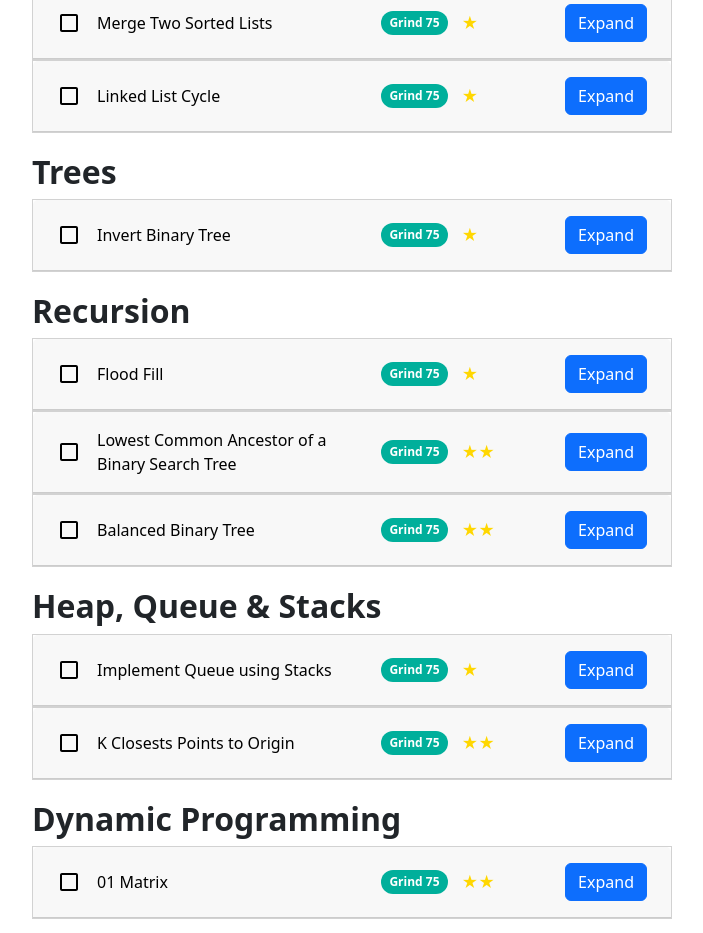
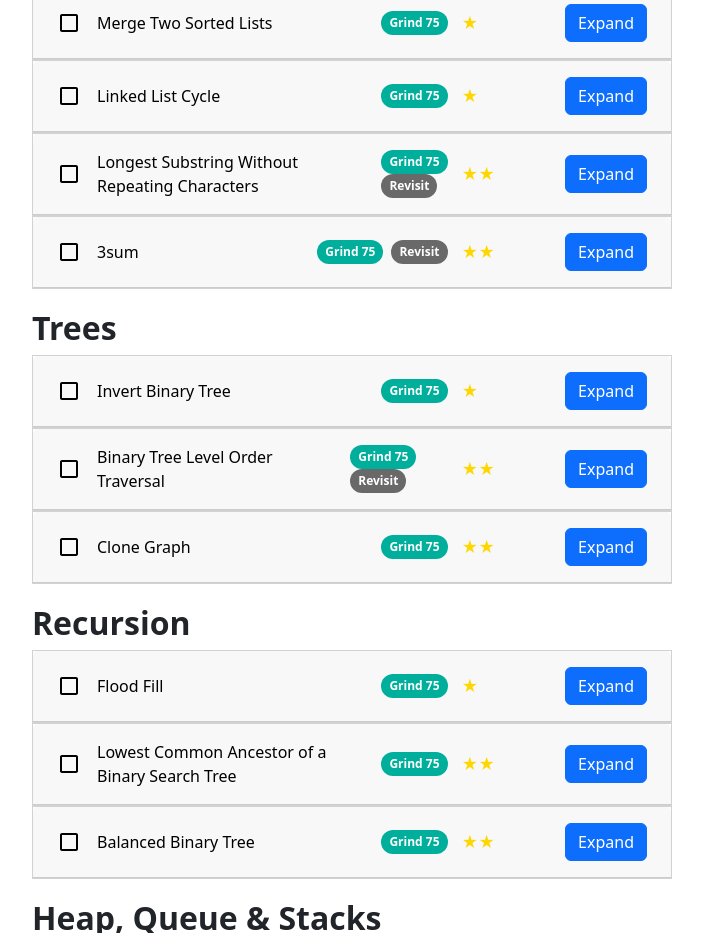
Before and after one commit to arunbalachandran/LeetCodeTracker, a React (Vite) app in the folder leetcode-tracker/: page / in a window 1280 px wide. Shown: the part 1160-2093 px from the top of the page, without its empty margins (288-991 px from the left). Built offline with nearby package versions, Linux system fonts and the light colour scheme.

Commit message:
FEATURE-14: Added additional problems; remove bg-color for syntax highlight. (#14)

```diff
--- a/leetcode-tracker/src/App.css
+++ b/leetcode-tracker/src/App.css
@@ -142,6 +142,9 @@
     background-color: transparent;
 }
 
+:not(pre) > pre[class*="language-"] {
+    background: transparent;
+}
 /* Ensure the expand button stays on the far right */
 .expand-button {
     margin-left: 10px;
--- a/leetcode-tracker/src/codeSnippets.ts
+++ b/leetcode-tracker/src/codeSnippets.ts
@@ -694,5 +694,191 @@ class Solution {
     }
 }`,
         python: ``
+    },
+    'Longest Substring Without Repeating Characters': {
+        java: `import java.util.HashMap;
+
+class Solution {
+    public int lengthOfLongestSubstring(String s) {
+        int i = 0;
+        int j = 1;
+        int maxWindow = 0;
+        if (s.length() <= 1) {
+            return s.length();
+        }
+
+        HashMap<Character, Integer> charMap = new HashMap<>();
+        charMap.put(s.charAt(i), i);
+        while (j < s.length()) {
+            Character currentChar = s.charAt(j);
+            if (charMap.containsKey(currentChar)) {
+                i = Math.max(i, charMap.get(currentChar) + 1);
+                charMap.put(currentChar, j);
+            }
+            charMap.put(currentChar, j);
+            maxWindow = Math.max(maxWindow, j - i + 1);
+            j++;
+        }
+
+        return maxWindow;
+    }
+}`,
+        python: ``
+    },
+    '3sum': {
+        java: `import java.util.Arrays;
+import java.util.HashSet;
+import java.util.List;
+import java.util.ArrayList;
+
+class Solution {
+
+    public List<List<Integer>> threeSum(int[] nums) {
+        Arrays.sort(nums);
+        HashSet<List<Integer>> triplets = new HashSet<>();
+
+        for (int i = 0; i < nums.length; i++) {
+            int leftIndex = 0;
+            int rightIndex = nums.length - 1;
+            while (leftIndex < i && rightIndex > i) {
+                int sum = nums[leftIndex] + nums[rightIndex] + nums[i];
+                if (sum == 0) {
+                    triplets.add(List.of(nums[leftIndex], nums[i], nums[rightIndex]));
+                    leftIndex++;
+                    rightIndex--;
+                } else if (sum < 0) {
+                    leftIndex++;
+                } else {
+                    rightIndex--;
+                }
+            }
+        }
+
+        return triplets.stream().toList();
+    }
+}
+`,
+        python: ``
+    },
+    'Binary Tree Level Order Traversal': {
+        java: `/**
+ * Definition for a binary tree node.
+ * public class TreeNode {
+ *     int val;
+ *     TreeNode left;
+ *     TreeNode right;
+ *     TreeNode() {}
+ *     TreeNode(int val) { this.val = val; }
+ *     TreeNode(int val, TreeNode left, TreeNode right) {
+ *         this.val = val;
+ *         this.left = left;
+ *         this.right = right;
+ *     }
+ * }
+ */
+import java.util.List;
+import java.util.ArrayList;
+import java.util.Deque;
+import java.util.PriorityQueue;
+
+class Solution {
+
+    private int height(TreeNode root) {
+        if (root == null) {
+            return 0;
+        }
+        return Math.max(height(root.left), height(root.right)) + 1;
+    }
+
+    private List<Integer> levelOrderHelper(List<Integer> result, TreeNode root, int targetHeight, int currentHeight) {
+        if (root == null) {
+            return result;
+        }
+
+        if (targetHeight == currentHeight) {
+            result.add(root.val);
+            return result;
+        } else if (currentHeight > targetHeight) {
+            levelOrderHelper(result, root.left, targetHeight, currentHeight - 1);
+            levelOrderHelper(result, root.right, targetHeight, currentHeight - 1);
+        }
+
+        return result;
+    }
+
+    public List<List<Integer>> levelOrder(TreeNode root) {
+        List<List<Integer>> result = new ArrayList<>();
+
+        // Iterative solution
+        Deque<TreeNode> queue = new LinkedList<>();
+        queue.add(root);
+
+        while (!queue.isEmpty()) {
+            int queueSize = queue.size();
+            List<Integer> subresult = new ArrayList<>();
+            for (int i = 0; i < queueSize; i++) {
+                TreeNode temp = queue.pollFirst();
+                if (temp != null) {
+                    subresult.add(temp.val);
+                    queue.addLast(temp.left);
+                    queue.addLast(temp.right);
+                }
+            }
+
+            if (!(subresult.size() == 0 && queue.isEmpty())) {
+                result.add(subresult);
+            }
+
+        }
+
+        return result;
+    }
+}`,
+        python: ``
+    },
+    'Clone Graph': {
+        java: `/*
+// Definition for a Node.
+class Node {
+    public int val;
+    public List<Node> neighbors;
+    public Node() {
+        val = 0;
+        neighbors = new ArrayList<Node>();
+    }
+    public Node(int _val) {
+        val = _val;
+        neighbors = new ArrayList<Node>();
+    }
+    public Node(int _val, ArrayList<Node> _neighbors) {
+        val = _val;
+        neighbors = _neighbors;
+    }
+}
+*/
+
+class Solution {
+
+    private Node cloneGraphHelper(Node node, HashMap<Node, Node> nodeMap) {
+        if (nodeMap.containsKey(node)) {
+            return nodeMap.get(node);
+        }
+
+        Node clonedNode = new Node(node.val);
+        clonedNode.neighbors = new ArrayList<>();
+        nodeMap.put(node, clonedNode);
+        for (Node neighbor: node.neighbors) {
+            clonedNode.neighbors.add(cloneGraphHelper(neighbor, nodeMap));
+        }
+
+        return clonedNode;
+    }
+
+    public Node cloneGraph(Node node) {
+        HashMap<Node, Node> nodeMap = new HashMap<>();
+        return node != null ? cloneGraphHelper(node, nodeMap) : node;
+    }
+}`,
+        python: ``
     }
 };
--- a/leetcode-tracker/src/components/ProblemLabel.tsx
+++ b/leetcode-tracker/src/components/ProblemLabel.tsx
@@ -11,6 +11,8 @@ const getLabelColor = (label: string): { backgroundColor: string, color: string
             return { backgroundColor: '#00af9b', color: 'white' };
         case 'Blind 75':
             return { backgroundColor: '#ff2d55', color: 'white' };
+        case 'Revisit':
+            return { backgroundColor: '#696969', color: 'white' };
         default:
             return { backgroundColor: '#aaaaaa', color: 'white' };
     }
--- a/leetcode-tracker/src/problems.ts
+++ b/leetcode-tracker/src/problems.ts
@@ -9,6 +9,7 @@ interface Problem {
   labels?: string[];
 }
 
+// TODO: validate the time & space complexity
 const problems: Problem[] = [
   {
     timeComplexity: 'O(n)',
@@ -224,6 +225,56 @@ const problems: Problem[] = [
     difficulty: 2,
     category: 'Heap, Queue & Stacks',
     labels: ['Grind 75']
+  },
+  {
+    timeComplexity: 'O(n)',
+    spaceComplexity: 'O(n)',
+    link: 'https://leetcode.com/problems/longest-substring-without-repeating-characters/',
+    linkTitle: 'Longest Substring Without Repeating Characters',
+    notes: `
+    ...
+    `,
+    difficulty: 2,
+    category: 'Two Pointers',
+    labels: ['Grind 75', 'Revisit']
+  },
+  {
+    timeComplexity: 'O(n^2)',
+    spaceComplexity: 'O(n)',
+    link: 'https://leetcode.com/problems/3sum/',
+    linkTitle: '3sum',
+    notes: `
+    ...
+    `,
+    difficulty: 2,
+    category: 'Two Pointers',
+    labels: ['Grind 75', 'Revisit']
+  },
+  {
+    timeComplexity: 'O(n^2)',
+    spaceComplexity: 'O(n)',
+    link: 'https://leetcode.com/problems/binary-tree-level-order-traversal/',
+    linkTitle: 'Binary Tree Level Order Traversal',
+    notes: `
+    ...
+    `,
+    difficulty: 2,
+    category: 'Trees',
+    labels: ['Grind 75', 'Revisit']
+  },
+  {
+    timeComplexity: 'O(n)',
+    spaceComplexity: 'O(n)',
+    link: 'https://leetcode.com/problems/clone-graph/',
+    linkTitle: 'Clone Graph',
+    notes: `
+    Craete a helper for cloning the graph. Create a hashmap to track previously visited nodes.
+    Recursively clone the graph and visit the neighbors and start closing them. Use the previously created hashmap so that previously visited
+    neighbors can be looked up without recloning them.
+    `,
+    difficulty: 2,
+    category: 'Trees',
+    labels: ['Grind 75']
   }
 ];
 export default problems;
```
